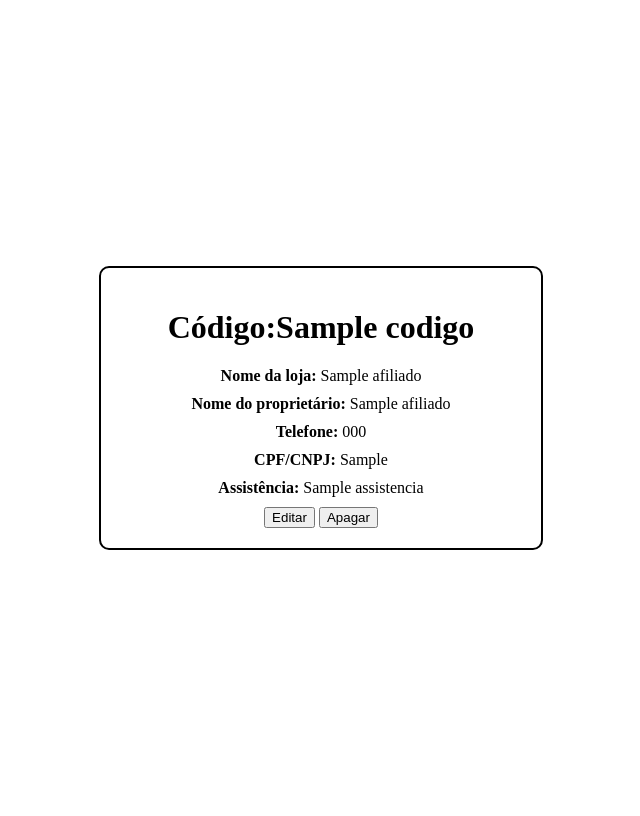
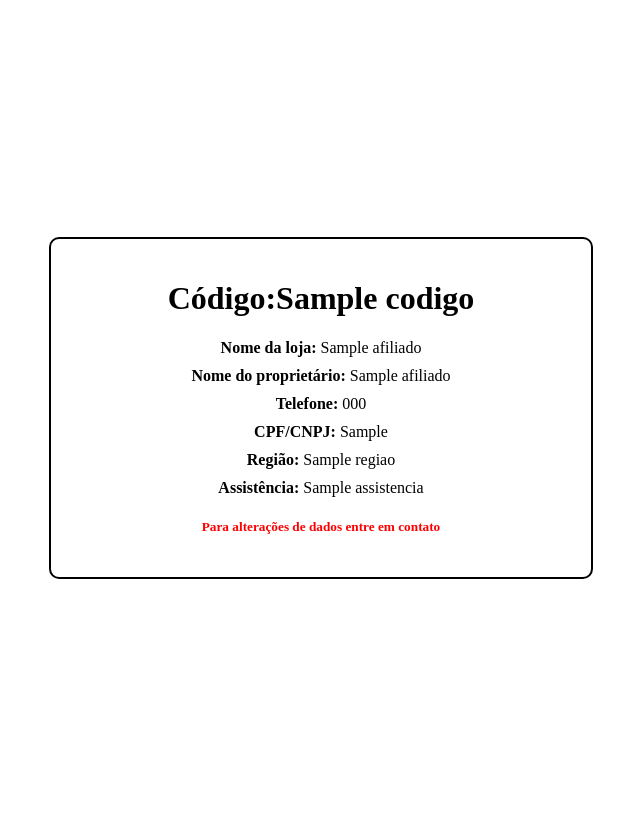
Before and after one commit to Rafaelmeritello/franquias, a Node server app: template views/verloja.ejs in a window 1280 px wide. Shown: the whole page, without its empty margins (319-959 px from the left). Run offline with Node 20, Linux system fonts and the light colour scheme; the template is opened without the code that fills it: most values are stand-ins (such as "Sample title", 1, 10 or a date in 2020); some libraries are stand-ins or nearby versions.

Commit message:
design do verloja aprimorado

```diff
--- a/main.js
+++ b/main.js
@@ -56,17 +56,17 @@ app.use(function(req, res, next) {
 
 
 const regioes = [
-  'NITERÓI REGIAO OCEANICA'
-  ,'NITERÓI CENTRO'
-  ,'NITERÓI OUTROS BAIRROS'
-  ,'RIO DE JANEIRO - CENTRO'
-  ,'RIO DE JANEIRO - ZONA NORTE'
-  ,'RIO DE JANEIRO - ZONA OESTE'
-  ,'RIO DE JANEIRO - ZONA SUL'
-  ,'REGIAO DOS LAGOS - MARICA'
-  ,'REGIAO DOS LAGOS CABO FRIO'
-  ,'REGIAO DOS LAGOS - SAQUAREMA'
-  ,'REGIAO DOS LAGOS - ARARUAMA'
+  'NITERÓI-REGIAO-OCEANICA'
+  ,'NITERÓI-CENTRO'
+  ,'NITERÓI-OUTROS-BAIRROS'
+  ,'RIO DE JANEIRO-CENTRO'
+  ,'RIO DE JANEIRO-ZONA NORTE'
+  ,'RIO DE JANEIRO-ZONA OESTE'
+  ,'RIO DE JANEIRO-ZONA SUL'
+  ,'REGIAO DOS LAGOS-MARICA'
+  ,'REGIAO DOS LAGOS-CABO FRIO'
+  ,'REGIAO DOS LAGOS-SAQUAREMA'
+  ,'REGIAO DOS LAGOS-ARARUAMA'
   ,'SAO GONCALO'
   ,'REGIAO SERRANA'
 ]
--- a/routes/index.js
+++ b/routes/index.js
@@ -11,7 +11,7 @@ router.get('/dadosloja/:codigo',async function(req,res){
 
  afiliado = await databaseAdmin.buscarobjeto_Unico_por_filtro('afiliados',{codigo:req.params.codigo})
   if(afiliado){
-
+    console.log(afiliado.regiao)
     res.render('model.ejs', {pagina:'verloja.ejs',titulo:afiliado.nome_loja, afiliado:afiliado})
 
 
--- a/views/cadastro_afiliado.ejs
+++ b/views/cadastro_afiliado.ejs
@@ -44,7 +44,7 @@
             <label for="regiao">Região</label>
             <select class="form-control" name="regiao" id="regiao">
                 <% for (let i = 0; i < regioes.length; i++) { %>
-                  <option value=<%= regioes[i] %>"><%= regioes[i] %></option>
+                  <option value="<%= regioes[i] %>"><%= regioes[i] %></option>
                 <% } %>
             </select>
 
--- a/views/verloja.ejs
+++ b/views/verloja.ejs
@@ -19,12 +19,23 @@
             <span class="store-info__label">CPF/CNPJ:</span>
             <span class="store-info__value"><%= afiliado.cpf_cnpj %></span>
           </div>
+
+          <div class="store-info__item">
+            <span class="store-info__label">Região:</span>
+            <span class="store-info__value"><%= afiliado.regiao %></span>
+          </div>
+
           <div class="store-info__item">
             <span class="store-info__label">Assistência:</span>
             <span class="store-info__value"><%= afiliado.assistencia %></span>
           </div>
-          <button class="btn btn-primary">Editar</button>
-          <button class="btn btn-danger">Apagar</button>
+          <% if (locals.administrador) { %>
+            <button class="btn btn-primary">Editar</button>
+            <button class="btn btn-danger">Apagar</button>
+          <% } else { %>
+            <h5 style="color: red;">Para alterações de dados entre em contato</h4>
+          <% } %>
+
         </div>
 
 
@@ -46,7 +57,7 @@
   border-radius: 10px;
   padding: 20px;
   text-align: center;
-  max-width: 400px;
+  max-width: 500px;
   width: 100%;
 }
 
```
